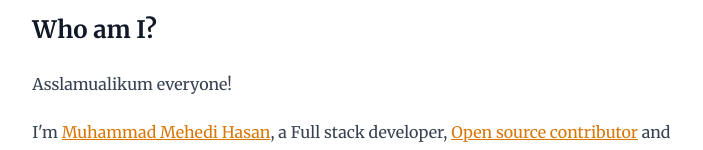
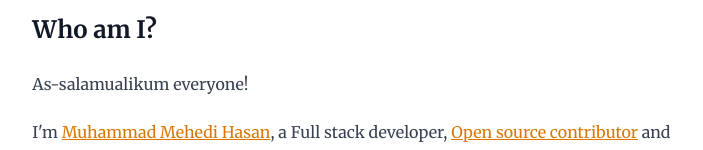
Before and after one commit to mehedimi/mehedi-im, a Vue app: page / in a window 1280 px wide. Shown: the part 206-356 px from the top of the page, without its empty margins (288-991 px from the left). Built offline with nearby package versions, Linux system fonts and the light colour scheme.

Commit message:
fix typo

```diff
--- a/src/App.vue
+++ b/src/App.vue
@@ -16,7 +16,7 @@ import Project from "./components/Project.vue";
   <section class="mt-10">
     <div class="px-4 mx-auto prose prose-amber">
       <h2>Who am I?</h2>
-      <p>Asslamualikum everyone!</p>
+      <p>As-salamualikum everyone!</p>
       <p>
         I'm
         <a target="_blank" href="https://github.com/mehedimi" title="@mehedimi"
```
